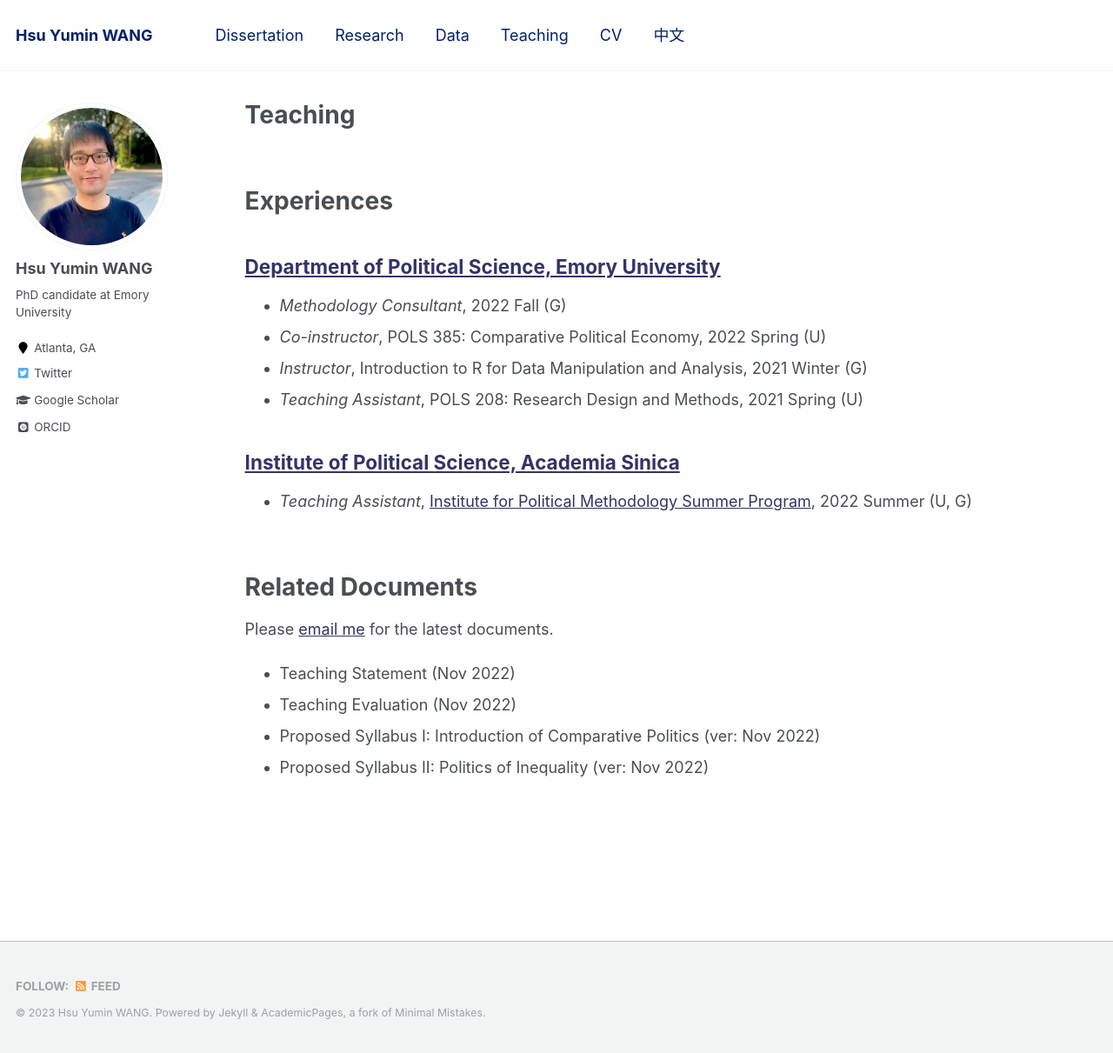
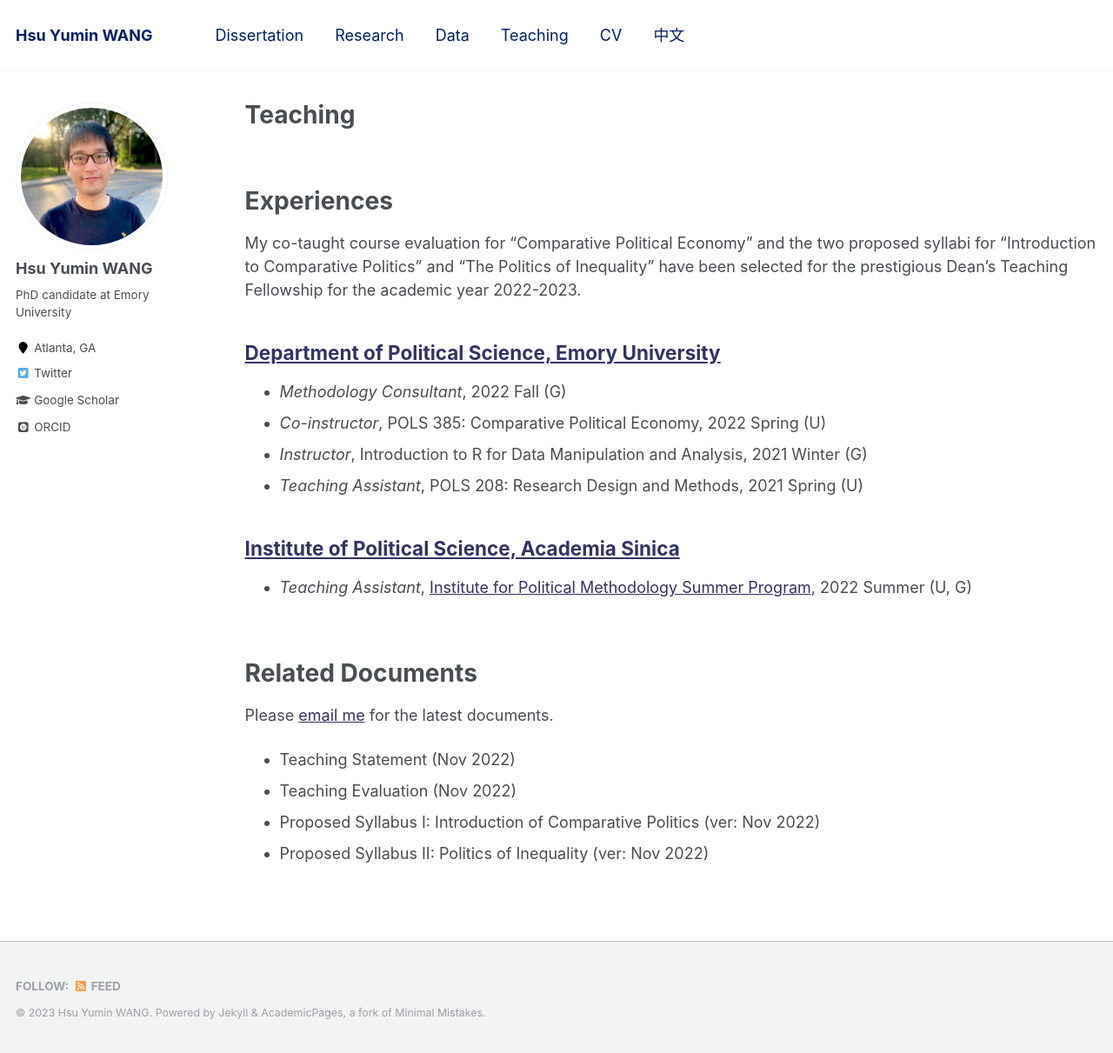
Before and after one commit to hsuyumin/hsuyumin.github.io, a Jekyll site: the page built from _pages/teaching.md, in a window 1280 px wide and 1211 px high. Shown: the whole window at 87% size. Built offline with Jekyll 4.4.1, drawn with Linux system fonts in a browser that asks for light colours; some web fonts are replaced.

Commit message:
Update teaching.md

```diff
--- a/_pages/teaching.md
+++ b/_pages/teaching.md
@@ -9,6 +9,8 @@ author_profile: true
 &nbsp;
 
 # Experiences
+
+My co-taught course evaluation for "Comparative Political Economy" and the two proposed syllabi for "Introduction to Comparative Politics" and "The Politics of Inequality" have been selected for the prestigious Dean's Teaching Fellowship for the academic year 2022-2023.
 
 ## [Department of Political Science, Emory University](http://polisci.emory.edu/home/)
 * _Methodology Consultant_, 2022 Fall (G)
```
